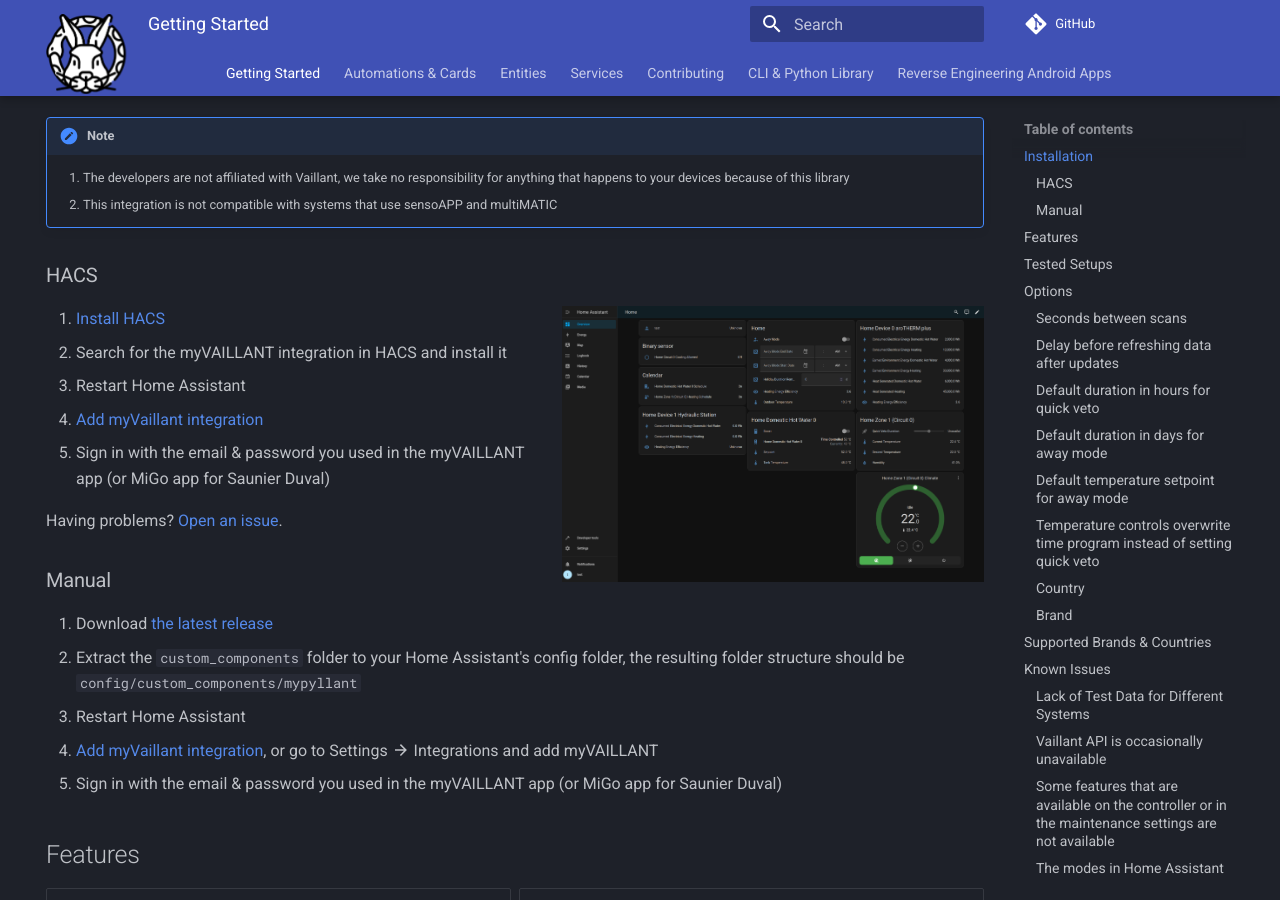
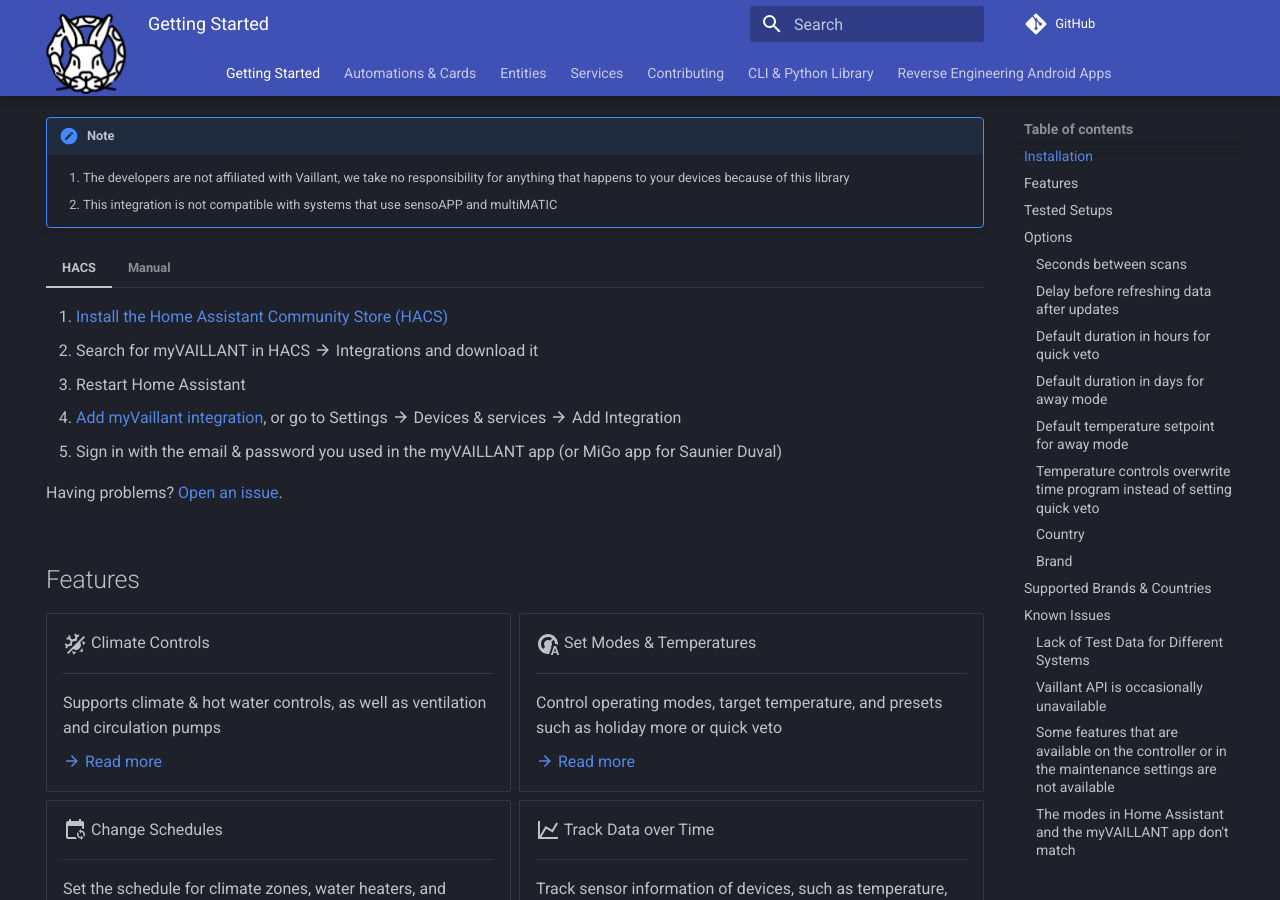
Before and after one commit to signalkraft/mypyllant-component, an MkDocs documentation site: the page built from docs/docs/index.md, in a window 1280 px wide and 900 px high, scrolled down 316 px. Built offline with MkDocs 1.6.1 and Material for MkDocs 9.7.7, drawn with Linux system fonts in a browser that asks for light colours; comment, search, counter and statistics services are not loaded.

Commit message:
Simplified index docs page

```diff
--- a/docs/docs/index.md
+++ b/docs/docs/index.md
@@ -24,27 +24,29 @@
     1. The developers are not affiliated with Vaillant, we take no responsibility for anything that happens to your devices because of this library
     1. This integration is not compatible with systems that use sensoAPP and multiMATIC
 
-### HACS
+=== "HACS"
 
-![Default Dashboard Screenshot](assets/default-dashboard.png){ width="45%" align="right" }
+    1. [Install the Home Assistant Community Store (HACS)](https://hacs.xyz/docs/setup/download)
+    2. Search for myVAILLANT in HACS :material-arrow-right: Integrations and download it
+    3. Restart Home Assistant
+    4. [Add myVaillant integration](https://my.home-assistant.io/redirect/config_flow_start/?domain=mypyllant), or go to
+       Settings :material-arrow-right: Devices & services :material-arrow-right: Add Integration
+    5. Sign in with the email & password you used in the myVAILLANT app (or MiGo app for Saunier Duval)
 
-1. [Install HACS](https://hacs.xyz/docs/setup/download)
-2. Search for the myVAILLANT integration in HACS and install it
-3. Restart Home Assistant
-4. [Add myVaillant integration](https://my.home-assistant.io/redirect/config_flow_start/?domain=mypyllant)
-5. Sign in with the email & password you used in the myVAILLANT app (or MiGo app for Saunier Duval)
+    Having problems? [Open an issue](https://github.com/signalkraft/mypyllant-component/issues/new/choose).
 
-Having problems? [Open an issue](https://github.com/signalkraft/mypyllant-component/issues/new/choose).
+=== "Manual"
 
-### Manual
+    1. Download [the latest release](https://github.com/signalkraft/mypyllant-component/releases)
+    2. Extract the `custom_components` folder to your Home Assistant's config folder, the resulting folder structure should
+       be `config/custom_components/mypyllant`
+    3. Restart Home Assistant
+    4. [Add myVaillant integration](https://my.home-assistant.io/redirect/config_flow_start/?domain=mypyllant), or go to
+       Settings :material-arrow-right: Devices & services :material-arrow-right: Add Integration
+    5. Sign in with the email & password you used in the myVAILLANT app (or MiGo app for Saunier Duval)
 
-1. Download [the latest release](https://github.com/signalkraft/mypyllant-component/releases)
-2. Extract the `custom_components` folder to your Home Assistant's config folder, the resulting folder structure should
-   be `config/custom_components/mypyllant`
-3. Restart Home Assistant
-4. [Add myVaillant integration](https://my.home-assistant.io/redirect/config_flow_start/?domain=mypyllant), or go to
-   Settings :material-arrow-right: Integrations and add myVAILLANT
-5. Sign in with the email & password you used in the myVAILLANT app (or MiGo app for Saunier Duval)
+    Having problems? [Open an issue](https://github.com/signalkraft/mypyllant-component/issues/new/choose).
+
 
 ## Features
 
@@ -101,6 +103,8 @@
      [:material-arrow-right: Read more](2-services.md)
 
 </div>
+
+![Default Dashboard Screenshot](assets/default-dashboard.png)
 
 ## Tested Setups
 
```
